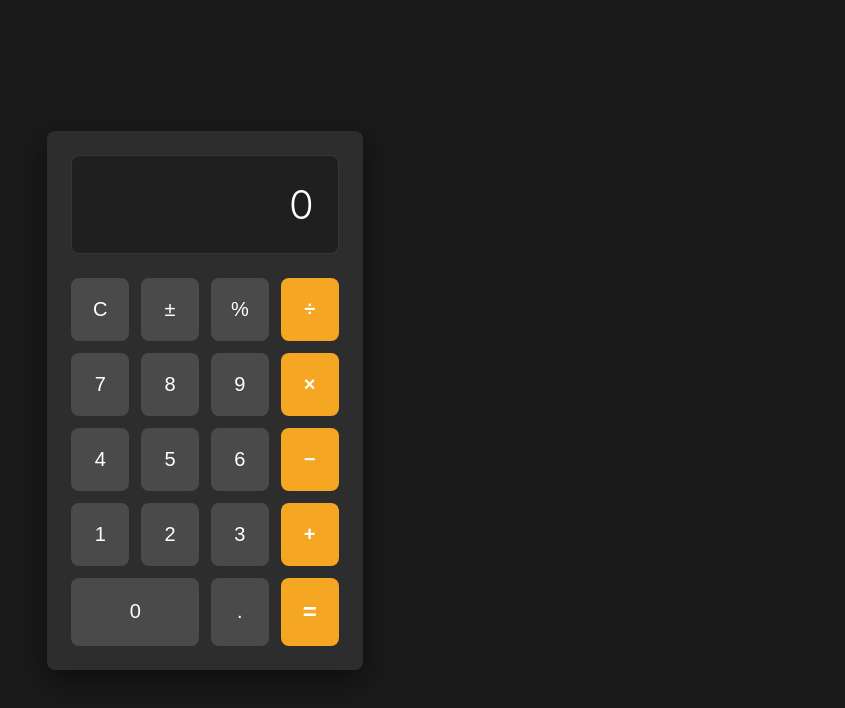
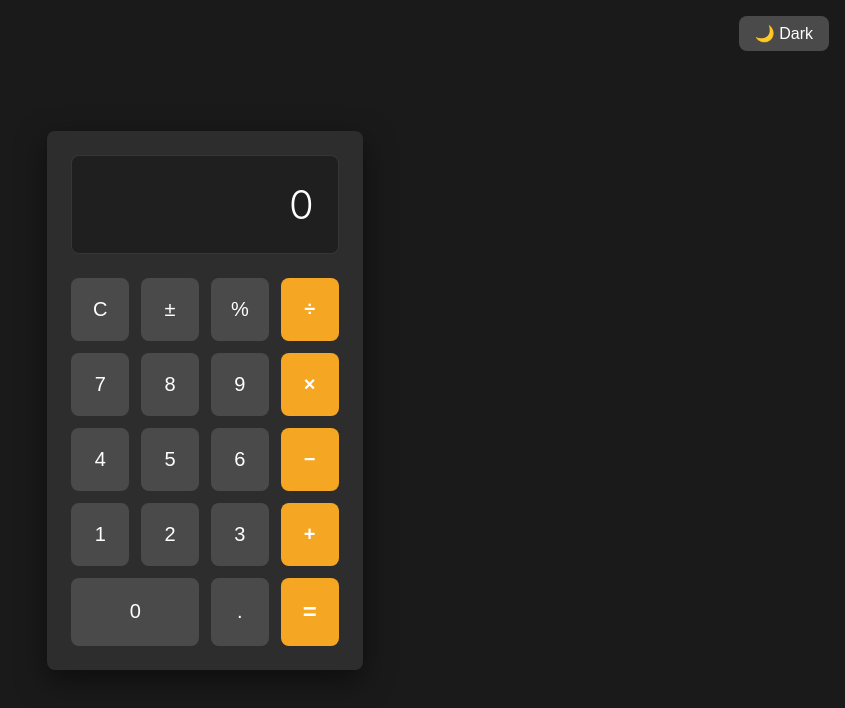
Before and after one commit to johntimbreza/bookish-fishstick, a website: page index.html in a window 1280 px wide. Shown: the whole page, without its empty margins (435-1280 px from the left). Drawn offline with Linux system fonts and the light colour scheme.

Commit message:
feat: add dark/light mode toggle with localStorage persistence
- Add #theme-toggle button to index.html with aria-pressed support
- Add body.light-mode CSS variable overrides in style.css
- Wire toggle handler in ui.js with applyTheme() helper
- Persist and restore theme preference via localStorage
- calculator.js unchanged

```diff
--- a/css/style.css
+++ b/css/style.css
@@ -205,3 +205,41 @@ body {
     transform: none;
   }
 }
+
+/* Light mode theme - overrides dark theme colors when active */
+body.light-mode {
+  --color-bg: #f0f0f0;
+  --color-calc-bg: #ffffff;
+  --color-btn: #e0e0e0;
+  --color-btn-hover: #cccccc;
+  --color-btn-operator: #e8921a;
+  --color-btn-operator-hover: #d4830f;
+  --color-btn-equals: #e8921a;
+  --color-display-bg: #f8f8f8;
+  --color-text: #1a1a1a;
+  --color-text-dim: #333333;
+}
+
+/* Theme toggle button - allows switching between light and dark modes */
+#theme-toggle {
+  position: fixed;
+  top: 1rem;
+  right: 1rem;
+  background: var(--color-btn);
+  color: var(--color-text);
+  border: none;
+  border-radius: var(--border-radius);
+  padding: 0.5rem 1rem;
+  font-size: 1rem;
+  cursor: pointer;
+  transition: all 0.2s ease;
+}
+
+#theme-toggle:hover {
+  background: var(--color-btn-hover);
+}
+
+#theme-toggle:focus-visible {
+  outline: 2px solid var(--color-btn-operator);
+  outline-offset: 2px;
+}
--- a/index.html
+++ b/index.html
@@ -8,6 +8,13 @@
   </head>
   <body>
     <a href="#main-content" class="skip-link">Skip to main content</a>
+    <button
+      id="theme-toggle"
+      aria-label="Switch to light mode"
+      aria-pressed="false"
+    >
+      🌙 Dark
+    </button>
 
     <main id="main-content" tabindex="-1">
       <div class="calculator">
--- a/js/ui.js
+++ b/js/ui.js
@@ -38,6 +38,30 @@ document.addEventListener("DOMContentLoaded", () => {
     updateDisplay();
   });
 
+  // --- Theme toggle ---
+  const themeToggle = document.getElementById("theme-toggle");
+
+  function applyTheme(isLight) {
+    document.body.classList.toggle("light-mode", isLight);
+    themeToggle.textContent = isLight ? "☀️ Light" : "🌙 Dark";
+    themeToggle.setAttribute(
+      "aria-label",
+      isLight ? "Switch to dark mode" : "Switch to light mode",
+    );
+    themeToggle.setAttribute("aria-pressed", isLight ? "true" : "false");
+  }
+
+  themeToggle.addEventListener("click", () => {
+    const isLight = document.body.classList.toggle("light-mode");
+    applyTheme(isLight);
+    localStorage.setItem("calculator-theme", isLight ? "light" : "dark");
+  });
+
+  // Restore saved theme on load
+  const savedTheme = localStorage.getItem("calculator-theme");
+  applyTheme(savedTheme === "light");
+  // --- End theme toggle ---
+
   // Initialize display
   updateDisplay();
 });
```
